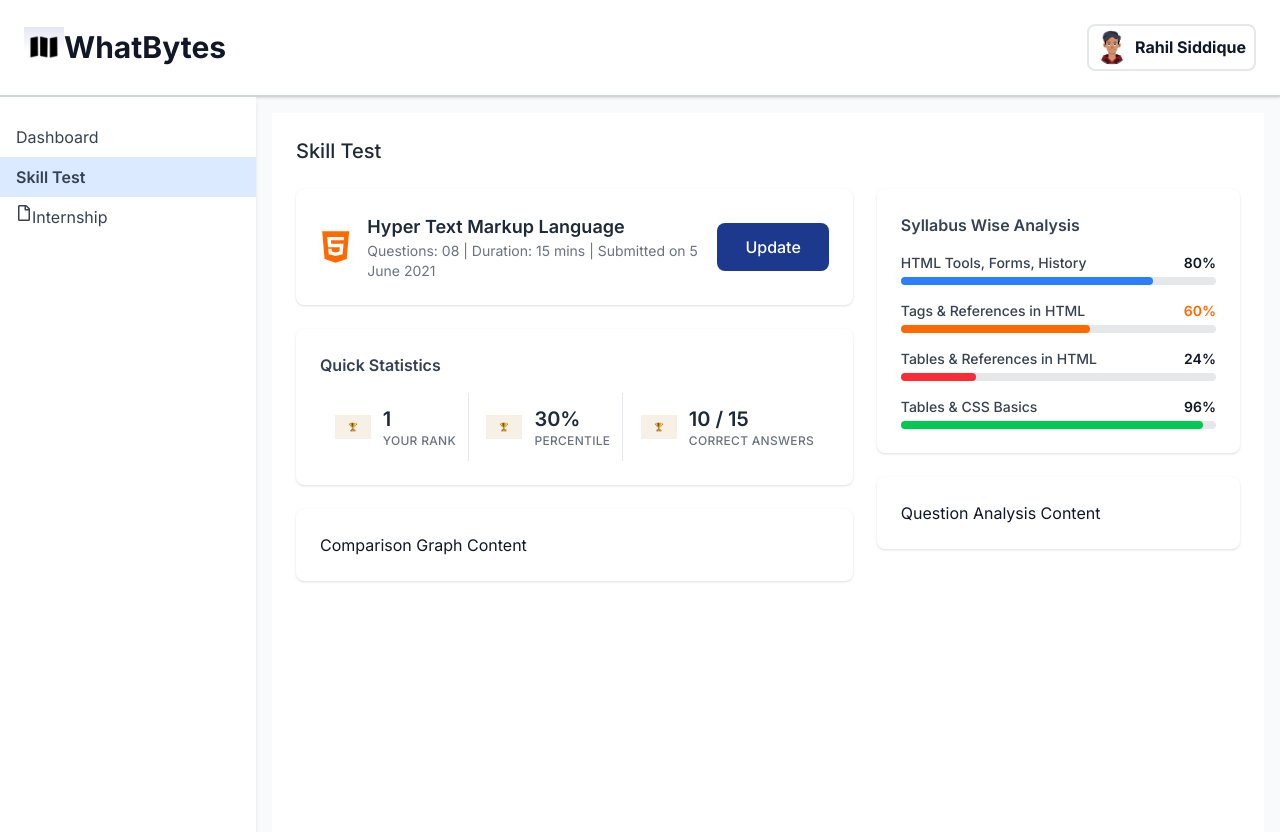
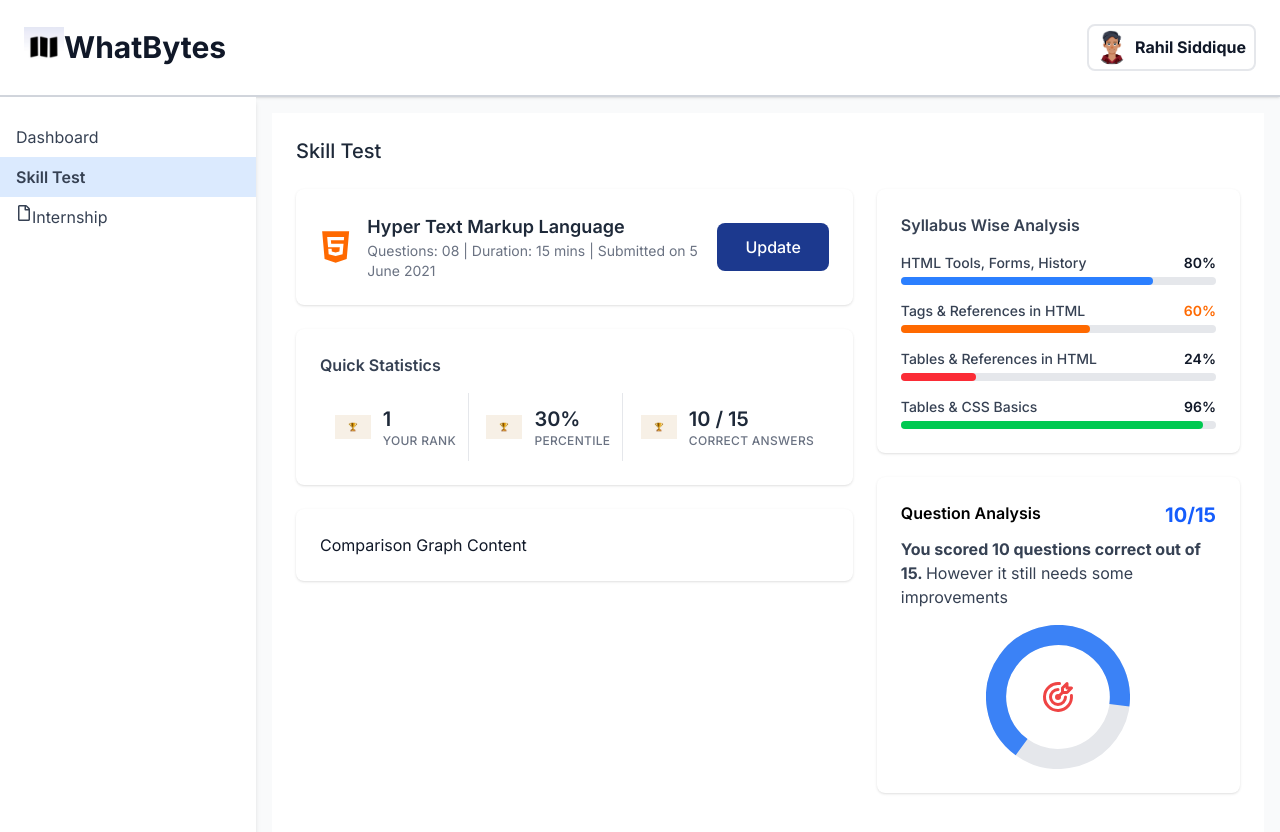
Before and after one commit to AregawiF/skill_test, a Next.js app: page / in a window 1280 px wide. Shown: the top 832 px of the page. Built offline with nearby package versions, Linux system fonts and the light colour scheme.

Commit message:
feat: Implement question analysis with circular ProgressBar

```diff
--- a/package.json
+++ b/package.json
@@ -11,6 +11,7 @@
   "dependencies": {
     "next": "15.3.0",
     "react": "^19.0.0",
+    "react-circular-progressbar": "^2.2.0",
     "react-dom": "^19.0.0",
     "react-icons": "^5.5.0"
   },
--- a/src/app/page.tsx
+++ b/src/app/page.tsx
@@ -3,6 +3,7 @@
 import TestDetailsCard from '@/components/features/TestDetailsCard';
 import QuickStatsCard from '@/components/features/QuickStatsCard';
 import SyllabusAnalysisCard from '@/components/features/SyllabusAnalysisCard';
+import QuestionAnalysisCard from '@/components/features/QuestionAnalysisCard';
 
 export default function SkillTestPage() {
   return (
@@ -20,7 +21,7 @@
           {/* Right Column */}
           <div className="col-span-2 flex flex-col gap-6">
             <SyllabusAnalysisCard />
-            <Card>Question Analysis Content</Card>
+            <QuestionAnalysisCard />
           </div>
         </div>
       </div>
--- /dev/null
+++ b/src/components/features/QuestionAnalysisCard.tsx
@@ -0,0 +1,62 @@
+"use client";
+
+import React from 'react';
+import Card from '@/components/ui/Card';
+import { CircularProgressbar, buildStyles } from 'react-circular-progressbar';
+import 'react-circular-progressbar/dist/styles.css';
+import { TbTargetArrow } from 'react-icons/tb';
+
+const QuestionAnalysisCard = () => {
+    const score = 10;
+    const totalQuestions = 15;
+    const percentage = Math.round((score / totalQuestions) * 100);
+
+    const progressBarColor = '#3B82F6';
+    const trailColor = '#E5E7EB';
+    const iconColor = '#EF4444';
+
+    return (
+        <Card>
+            <div className='flex justify-between'>
+
+                <h3 className="text-base font-semibold text-black mb-2">
+                    Question Analysis
+                </h3>
+
+                <p className="text-xl text-blue-600 font-bold ">
+                    {score}
+                    /{totalQuestions}
+                </p>
+            </div>
+            <div className="mb-3">
+                <p className="text-md text-gray-700 mt-1 ">
+                    <span className='font-bold'> You scored {score} question{score !== 1 ? 's' : ''} correct out of {totalQuestions}. </span>
+                    However it still needs some improvements
+                </p>
+            </div>
+
+            <div className="relative w-36 h-36 mx-auto mt-4">
+                <CircularProgressbar
+                    value={percentage}
+                    strokeWidth={14}
+                    styles={buildStyles({
+                        pathTransitionDuration: 0.5,
+                        pathColor: progressBarColor,
+                        textColor: '#000',
+                        trailColor: trailColor,
+                        strokeLinecap: 'butt',
+                        rotation: 0.6,
+                    })}
+                />
+                <div className="absolute inset-0 flex justify-center items-center">
+                    <TbTargetArrow
+                        className="text-4xl"
+                        style={{ color: iconColor }}
+                    />
+                </div>
+            </div>
+        </Card>
+    );
+};
+
+export default QuestionAnalysisCard;
```
Also changed, not shown: 1 other file (tests, documents, lock files or other folders).
